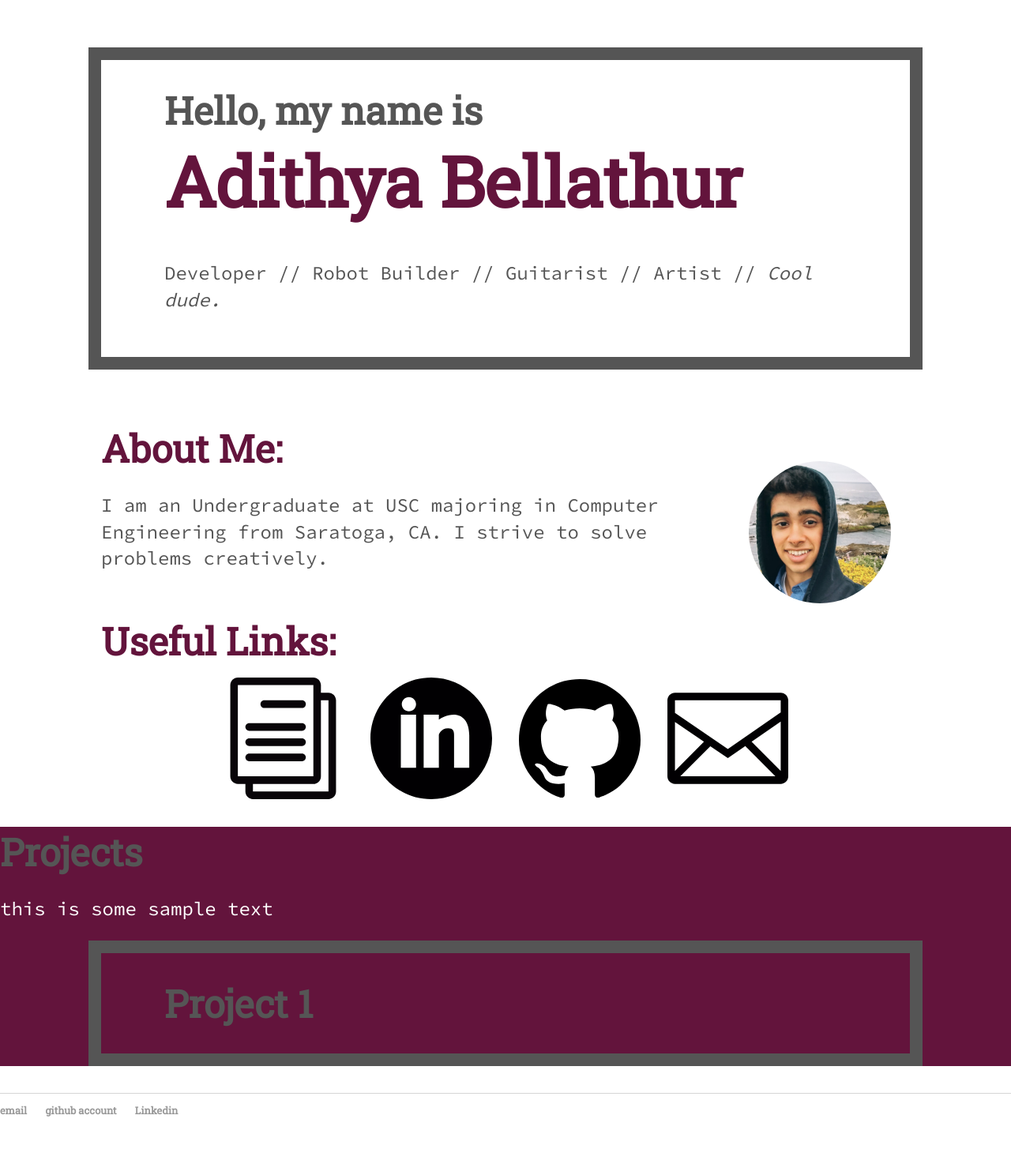
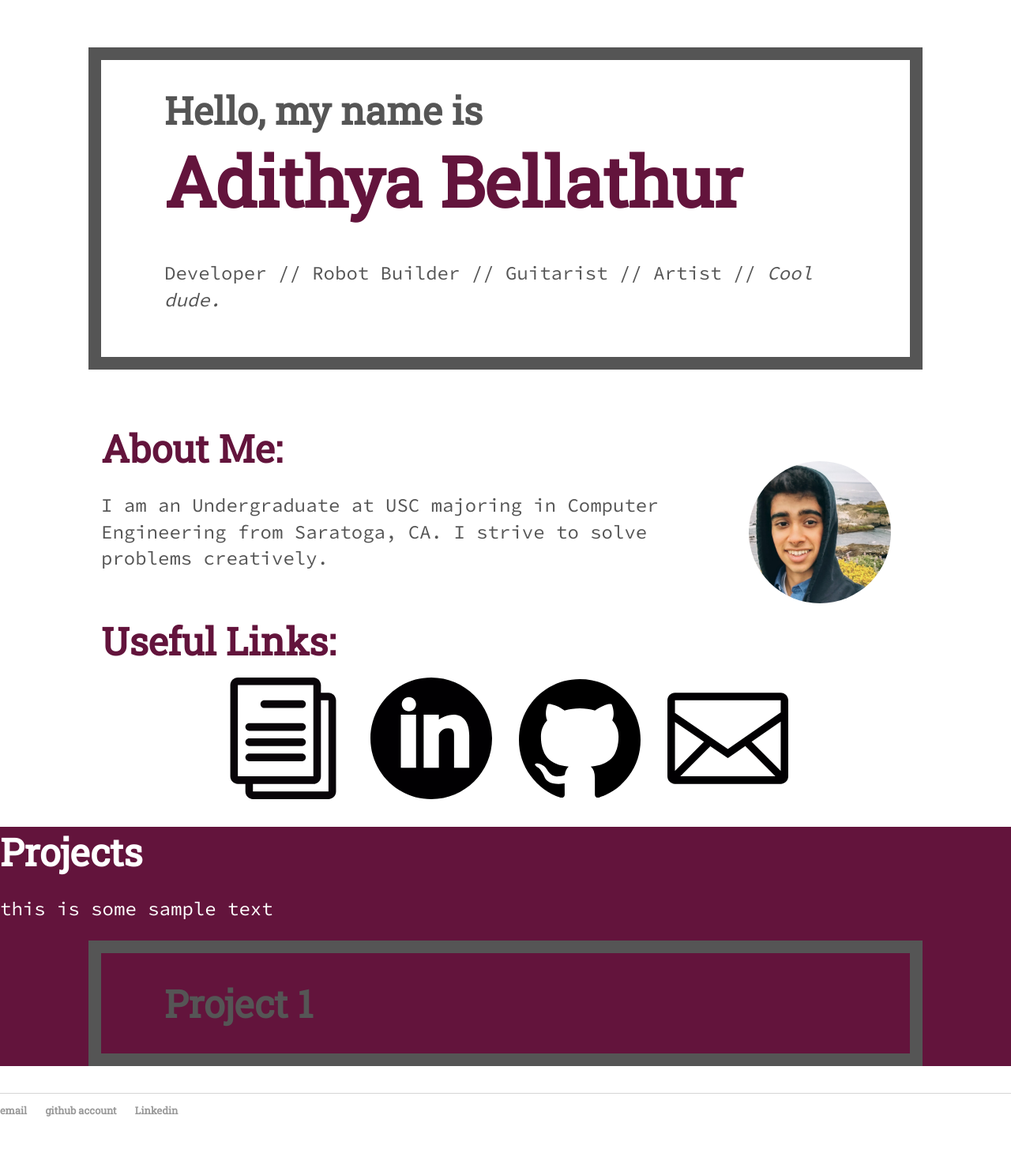
Before and after one commit to adibellathur/adibellathur.github.io, a Jekyll site: the page built from index.html, in a window 1280 px wide. Shown: the whole page at 79% size. Built offline with Jekyll 4.4.1, drawn with Linux system fonts in a browser that asks for light colours.

Commit message:
Doing more white

```diff
--- a/css/main.css
+++ b/css/main.css
@@ -68,7 +68,8 @@ ul.posts li {
 }
 .theme-color {
 	background: #63143C;
-	margin: 0px;
+	margin: 0em;
+	padding 1em, 8em;
 }
 .text-field {
 	padding: 1em 8em;
--- a/index.html
+++ b/index.html
@@ -46,7 +46,7 @@ title: Adithya Bellathur
 		</center>
 	</div>
 	<div class="theme-color">
-		<h1>Projects</h1>
+		<h1 class="white">Projects</h1>
 		<p class="white">this is some sample text <p>
 		<div class="boxed">
 			<h1>Project 1</h1>
```
